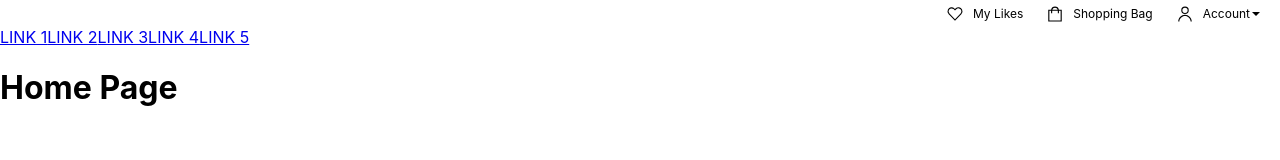
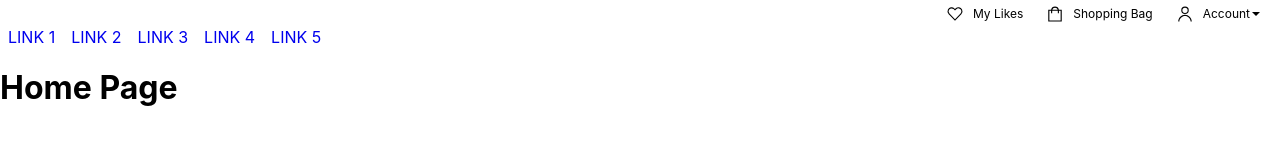
Before and after one commit to florianipate/online-shop-v4, a React (Create React App) app: page / in a window 1280 px wide. Shown: the top 160 px of the page. Built offline with nearby package versions, Linux system fonts and the light colour scheme.

Commit message:
Added Top nav Links

```diff
--- a/src/components/topNavBar/topNavBar.component.jsx
+++ b/src/components/topNavBar/topNavBar.component.jsx
@@ -1,24 +1,24 @@
-import { Link } from "react-router-dom";
+import { NavLinksContainer, NavLink } from './topNavBar.style';
 
 const TopNavContainer = () => {
     return (
-        <div className="nav-link-container">
-            <Link className="nav-link" to = '/newin'>
+        <NavLinksContainer>
+            <NavLink to = '/newin'>
                 LINK 1
-            </Link>
-            <Link className="nav-link" to = '/newin'>
+            </NavLink>
+            <NavLink to = '/newin'>
                 LINK 2
-            </Link>
-            <Link className="nav-link" to = '/newin'>
+            </NavLink>
+            <NavLink to = '/newin'>
                 LINK 3
-            </Link>
-            <Link className="nav-link" to = '/newin'>
+            </NavLink>
+            <NavLink to = '/newin'>
                 LINK 4
-            </Link>
-            <Link className="nav-link" to = '/newin'>
+            </NavLink>
+            <NavLink to = '/newin'>
                 LINK 5
-            </Link>
-        </div>
+            </NavLink>
+        </NavLinksContainer>
     );
 };
 export default TopNavContainer;
--- a/src/components/topNavBar/topNavBar.style.jsx
+++ b/src/components/topNavBar/topNavBar.style.jsx
@@ -1,3 +1,9 @@
 import styled from 'styled-components';
-
-export const NavLinksContainer = styled.div` `
+import { Link } from "react-router-dom";
+export const NavLinksContainer = styled.div`
+width: 100%;
+display: flex;
+justify-content: flex-start;`
+export const NavLink = styled(Link)`
+text-decoration: none;
+padding: 0 0.5rem `
```
